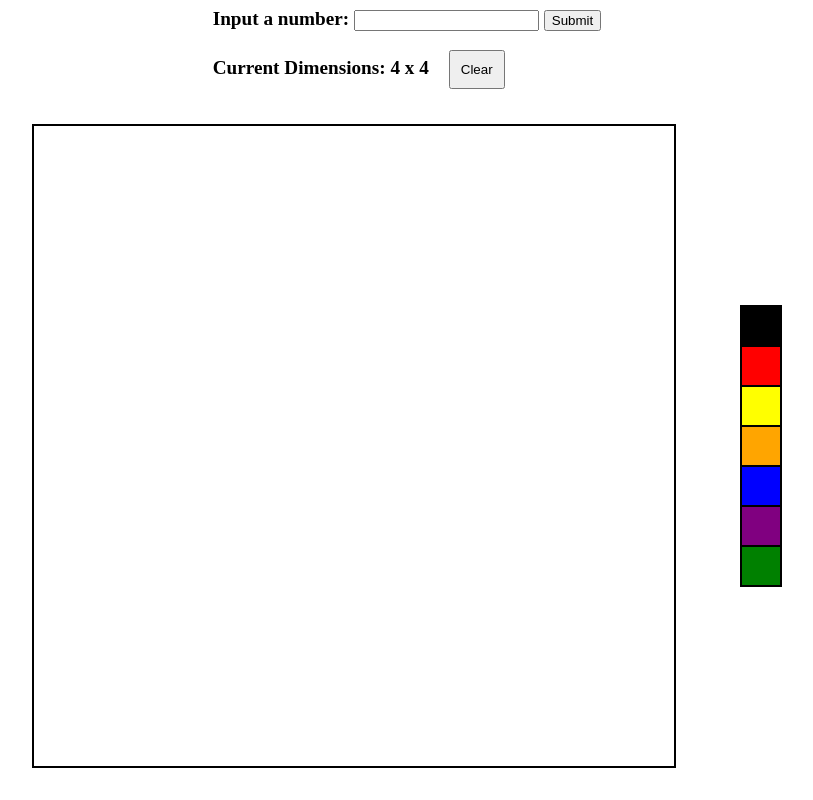
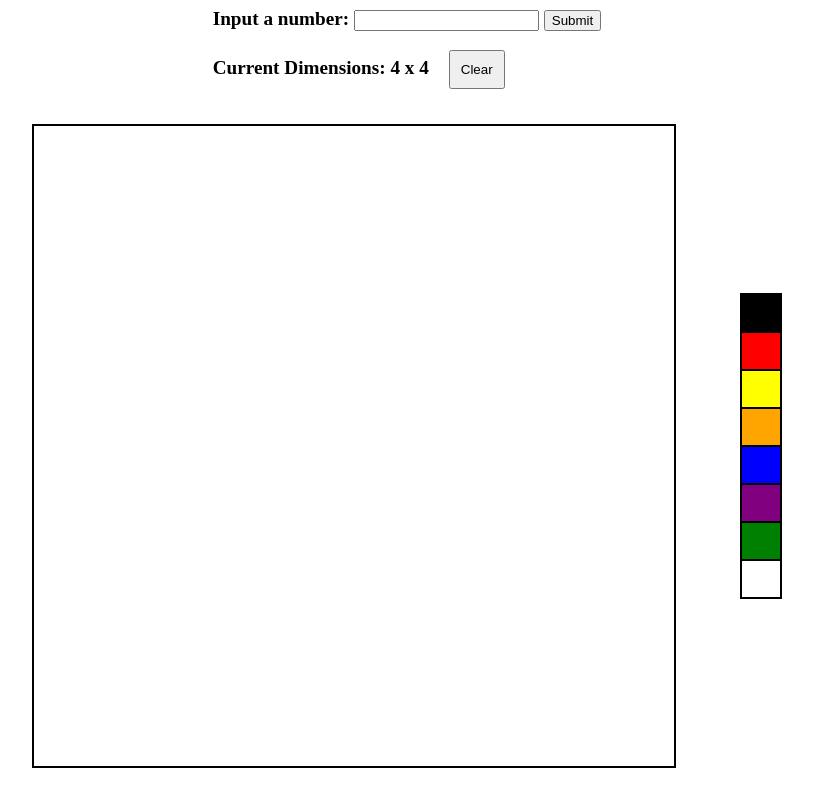
Before and after one commit to mmoinsiaam/mmoinsiaam.github.io, a plain HTML site: page index.html in a window 1280 px wide. Shown: the whole page, without its empty margins (233-1046 px from the left). Drawn offline with Linux system fonts and the light colour scheme.

Commit message:
Added color white

```diff
--- a/javascript.js
+++ b/javascript.js
@@ -4,8 +4,8 @@ const input = document.querySelector("#dimension");
 const btn = document.querySelector("#btn");
 const dimensionDisplay = document.querySelector("#numDimensions");
 const clearBtn = document.querySelector("#clear");
-const numColors = 7;
-const colorArray = ["black","red","yellow","orange","blue","purple","green"];
+const numColors = 8;
+const colorArray = ["black","red","yellow","orange","blue","purple","green","white"];
 var selectedColor = 0;
 
 btn.addEventListener("click", changeGrid);
@@ -14,7 +14,7 @@ clearBtn.addEventListener("click", clearGrid);
 let isDragging = false;
 
 function setColorSelection(){
-    //add 7 colors in total. create div
+    //add 8 colors in total. create div
     for(let i = 0; i < numColors; i++) { //4 squares make up the column
         const colorBox = document.createElement("div");
         colorBox.classList.add("colorBox");
--- a/style.css
+++ b/style.css
@@ -22,7 +22,7 @@ body {
 }
 
 .selection {
-    height: 35vh;
+    height: 38vh;
     width: 5vh;
     margin-top: 2vh;
     margin-left: 5vw;
```
